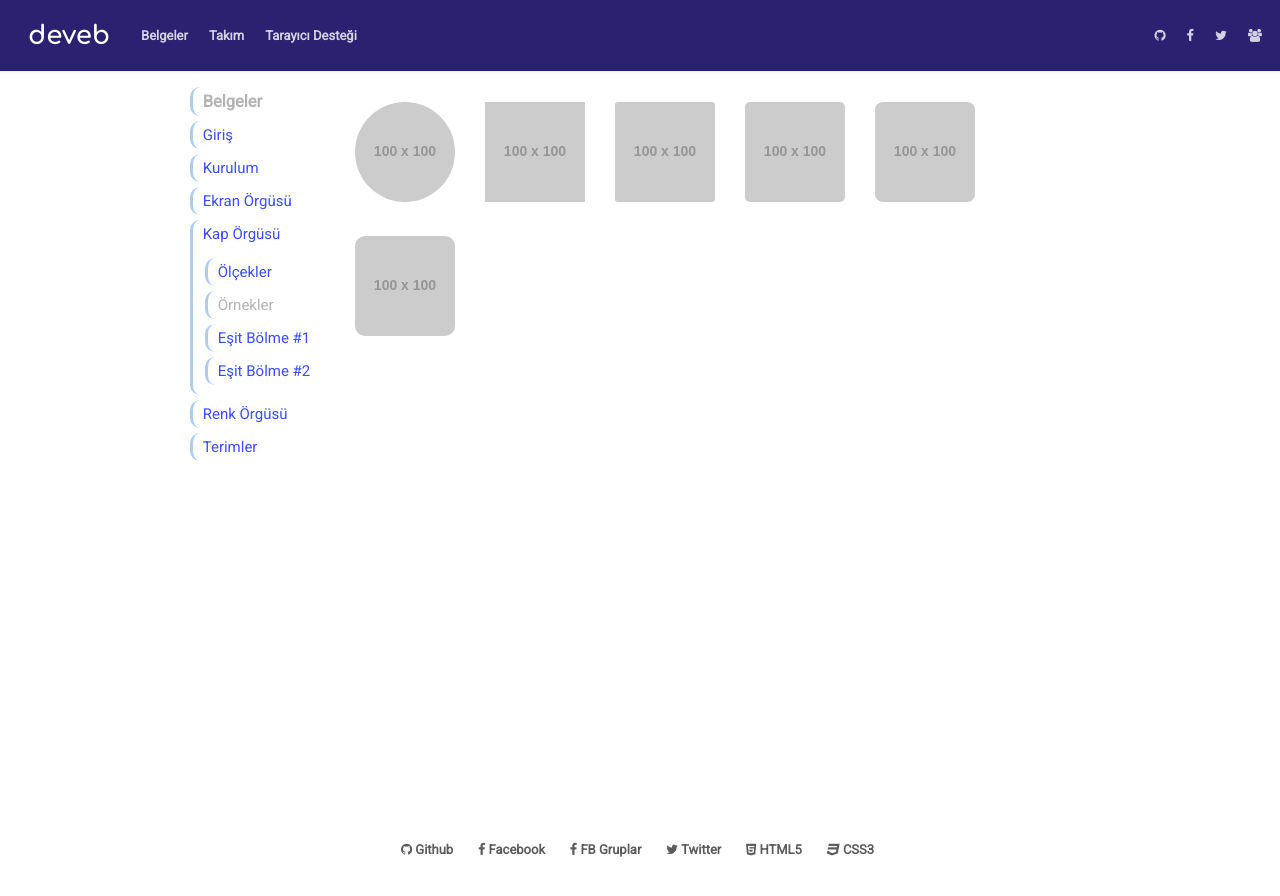
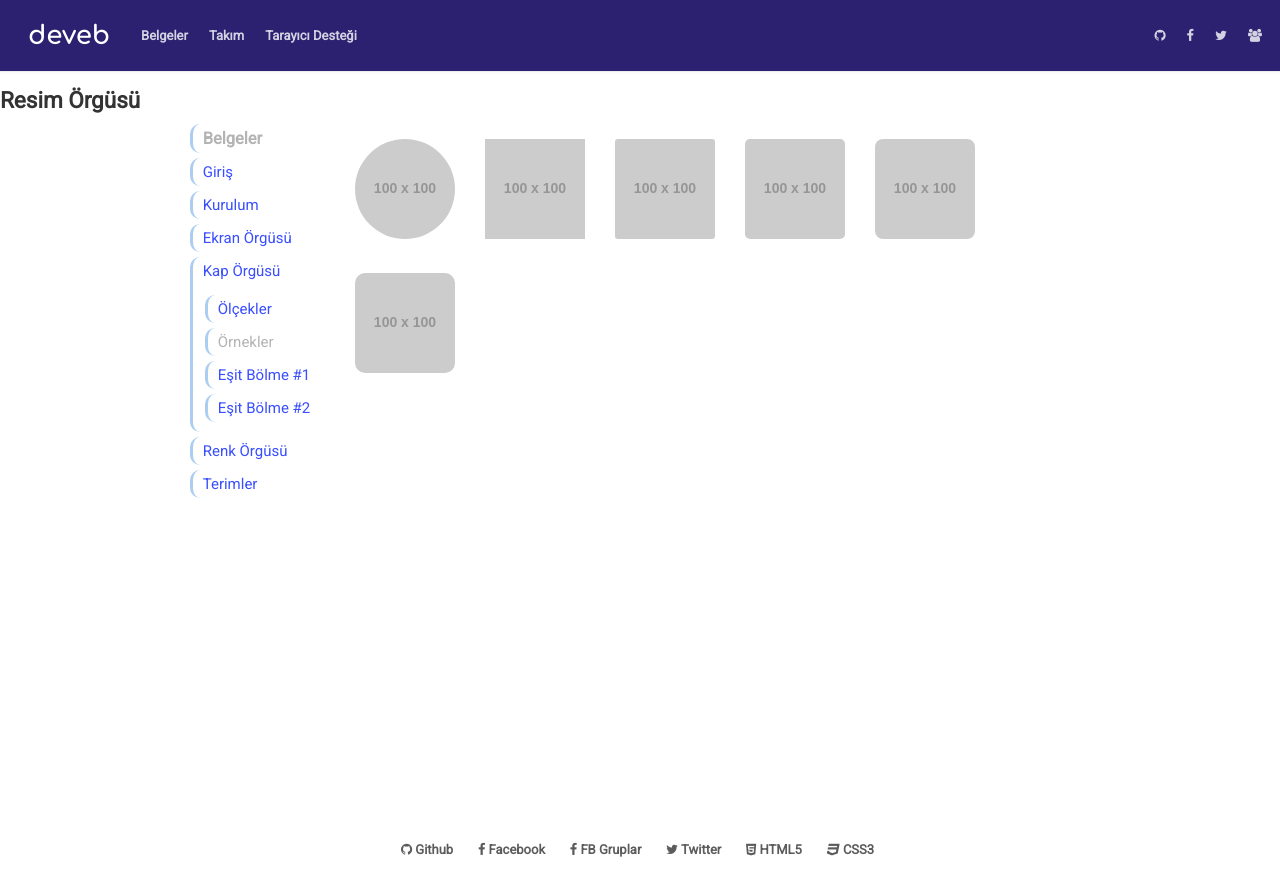
Before and after one commit to data-deveb/data-deveb.github.io, a Jekyll site: the page built from belgeler/resim-orgusu.html, in a window 1280 px wide. Shown: the top 896 px of the page. Built offline with Jekyll 4.4.1, drawn with Linux system fonts in a browser that asks for light colours.

Commit message:
güncelleme

```diff
--- a/_layouts/default.html
+++ b/_layouts/default.html
@@ -7,6 +7,9 @@
   <header data-gnl="24" class="header">
   {% include header.html %}
   </header>
+  <div data-gnl="1 1p">
+    <h1>{% if page.title %} {{ page.title }}{% endif %}</h1>
+  </div>
   <div data-gnl="23 göbekte-ol" data-dev="kaplama">
     <div data-gnl="24" data-ort="4">
     {% include icerik.html %}
```
